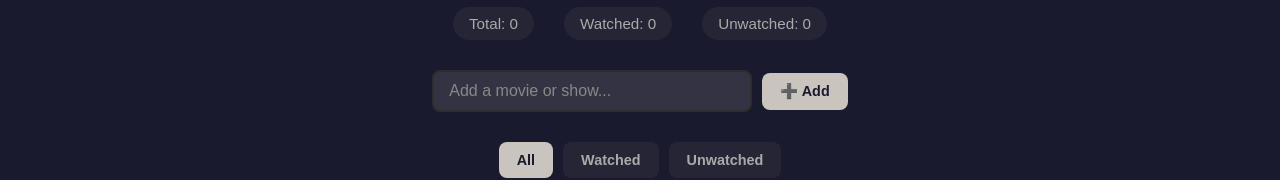
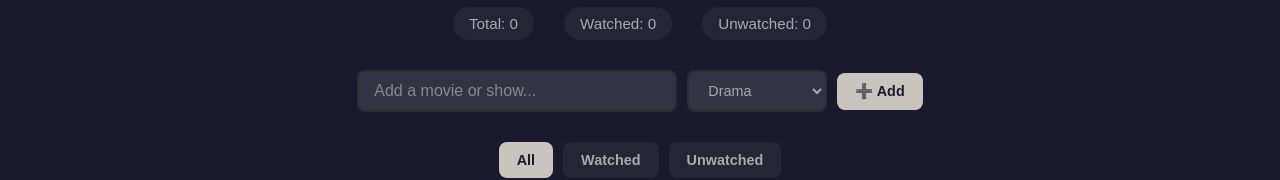
Before and after one commit to muktamehra/my-watchlist, a React (Vite) app: page / in a window 1280 px wide. Shown: the part 481-661 px from the top of the page. Built offline with nearby package versions, Linux system fonts and the light colour scheme; no server answers.

Commit message:
Add genre tags, star rating system and fix addShow button

```diff
--- a/src/App.css
+++ b/src/App.css
@@ -371,3 +371,30 @@ li:hover {
 .social-icons a:hover {
   color: #c9c5be;
 }
+
+select {
+  padding: 10px 15px;
+  font-size: 0.9rem;
+  border: 2px solid #2d2d2d;
+  border-radius: 8px;
+  background-color: #333344;
+  color: #aaaaaa;
+  outline: none;
+  cursor: pointer;
+  transition: all 0.3s;
+}
+
+select:hover, select:focus {
+  background-color: #c9c5be;
+  color: #1a1a2e;
+}
+
+.genre-tag {
+  display: inline-block;
+  font-size: 0.75rem;
+  color: #888888;
+  background-color: #1a1a2e;
+  padding: 3px 10px;
+  border-radius: 20px;
+  margin-left: 10px;
+}
--- a/src/App.jsx
+++ b/src/App.jsx
@@ -9,12 +9,14 @@ function App() {
 const [shows, setShows] = useState([])
 const [input, setInput] = useState('')
 const [filter, setFilter] = useState('all')
+const [genre, setGenre] = useState('Drama')
 
 
-function addShow(title) {
+function addShow(title, showGenre) {
   const newTitle = title || input
+  const newGenre = showGenre || genre
   if (newTitle === '') return
-  setShows([...shows, { title: newTitle, watched: false}])
+  setShows([...shows, { title: newTitle, watched: false, genre: newGenre }])
   setInput('')
 }
 
@@ -27,7 +29,16 @@ function deleteShow(index) {
 function toggleWatched(index) {
   setShows(shows.map(function(show, i) {
     if(i === index) {
-      return{ ...show, watched: !show.watched }
+      return{ ...show, watched: !show.watched, rating: 0 }
+    }
+    return show
+  }))
+}
+
+function rateShow(index, rating) {
+  setShows(shows.map(function(show, i) {
+    if(i === index) {
+      return { ...show, rating: rating }
     }
     return show
   }))
@@ -65,7 +76,17 @@ const watchedShows = shows.filter(function(show) {
         if (e.key === 'Enter') addShow()
       }}
       />
-      <button onClick={addShow}>➕ Add</button>
+  <select value={genre} onChange={(e) => setGenre(e.target.value)}>
+    <option value="Drama">Drama</option>
+    <option value="Action">Action</option>
+    <option value="Comedy">Comedy</option>
+    <option value="Sci-Fi">Sci-Fi</option>
+    <option value="Horror">Horror</option>
+    <option value="Romance">Romance</option>
+    <option value="Documentary">Documentary</option>
+  </select>
+
+      <button onClick={() => addShow()}>➕ Add</button>
       </div>
       <div className='filters'>
       <button
@@ -82,16 +103,30 @@ const watchedShows = shows.filter(function(show) {
         {filteredShows.map(function(show, index) {
           return (
             <li key={index}>
+  <div>
     <span className={show.watched ? 'watched-title' : 'show-title'}>
       {show.title}
     </span>
+    <span className='genre-tag'>{show.genre}</span>
+    {show.watched && (
+      <div className='stars'>
+        {[1,2,3,4,5].map(function(star) {
+          return (
+            <span
+              key={star}
+              className={star <= show.rating ? 'star filled' : 'star'}
+              onClick={() => rateShow(index, star)}
+            >★</span>
+          )
+        })}
+      </div>
+    )}
+  </div>
   <div className='btn-group'>
-              <button className='btn-watched'
-              onClick={() => toggleWatched(index)}>
+    <button className='btn-watched' onClick={() => toggleWatched(index)}>
       {show.watched ? '✅ Watched' : '👁️ Unwatched'}
     </button>
-              <button className='btn-delete'
-              onClick={() => deleteShow(index)}>🗑️ Delete</button>
+    <button className='btn-delete' onClick={() => deleteShow(index)}>🗑️ Delete</button>
   </div>
 </li>
           )
```
Lines whose indentation alone changed are shown as unchanged.
